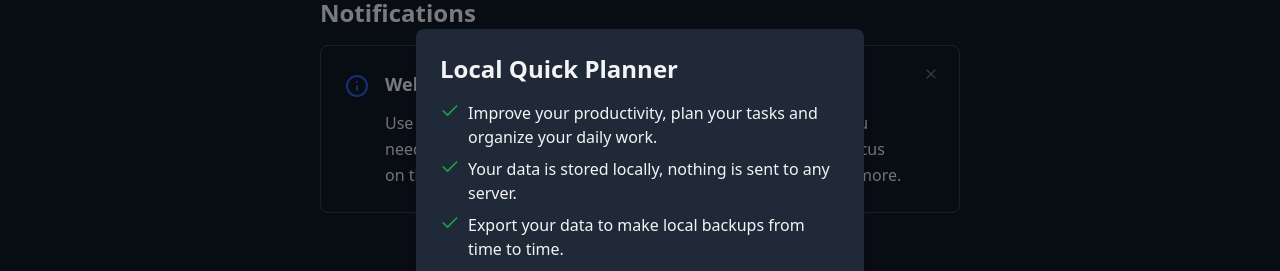
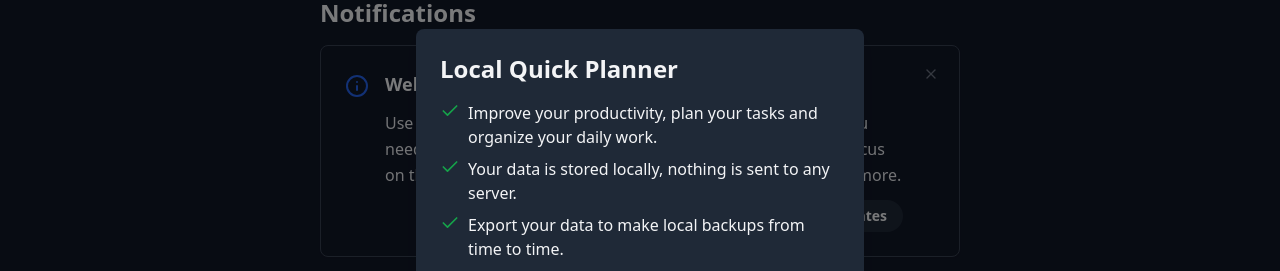
Before and after one commit to AntonioHCervantes/local-quick-planner, a Next.js app: page /notifications in a window 1280 px wide. Shown: the part 179-450 px from the top of the page. Built offline with nearby package versions, Linux system fonts and the light colour scheme.

Commit message:
feat: add welcome notification quick actions

```diff
--- a/components/NotificationCard/NotificationCard.tsx
+++ b/components/NotificationCard/NotificationCard.tsx
@@ -1,10 +1,20 @@
 'use client';
 
-import { Info, AlertTriangle, Lightbulb, X } from 'lucide-react';
+import type { ReactNode } from 'react';
+import Link from 'next/link';
+import {
+  Info,
+  AlertTriangle,
+  Lightbulb,
+  MonitorSmartphone,
+  LayoutTemplate,
+  X,
+} from 'lucide-react';
 import { useI18n } from '../../lib/i18n';
 import { Notification } from '../../lib/types';
 import { useStore } from '../../lib/store';
 import { getNotificationIconClasses } from '../../lib/notifications';
+import { usePwaInstallPrompt } from '../../lib/usePwaInstallPrompt';
 
 interface Props {
   notification: Notification;
@@ -13,6 +23,7 @@ interface Props {
 export default function NotificationCard({ notification }: Props) {
   const { t } = useI18n();
   const removeNotification = useStore(state => state.removeNotification);
+  const { canInstall, isInstalled, promptInstall } = usePwaInstallPrompt();
   const Icon =
     notification.type === 'alert'
       ? AlertTriangle
@@ -23,6 +34,74 @@ export default function NotificationCard({ notification }: Props) {
   const description =
     notification.description ?? t(notification.descriptionKey);
   const dismissLabel = t('notifications.dismiss');
+  const actions: { key: string; node: ReactNode }[] = [];
+  const installDisabled = isInstalled || !canInstall;
+  const installTitle = isInstalled
+    ? t('notifications.welcome.installInstalled')
+    : !canInstall
+      ? t('notifications.welcome.installUnavailable')
+      : undefined;
+
+  if (notification.id === 'welcome') {
+    actions.push({
+      key: 'install',
+      node: (
+        <button
+          type="button"
+          onClick={() => {
+            if (!installDisabled) {
+              void promptInstall();
+            }
+          }}
+          disabled={installDisabled}
+          title={installTitle}
+          className={`inline-flex items-center gap-2 rounded-full bg-emerald-600 px-4 py-1.5 text-sm font-semibold text-white transition focus-visible:outline focus-visible:outline-2 focus-visible:outline-offset-2 focus-visible:outline-emerald-500 ${
+            installDisabled
+              ? 'cursor-not-allowed opacity-60 hover:bg-emerald-600'
+              : 'hover:bg-emerald-500'
+          }`}
+        >
+          <MonitorSmartphone
+            className="h-4 w-4"
+            aria-hidden="true"
+          />
+          {t('notifications.welcome.installCta')}
+        </button>
+      ),
+    });
+
+    actions.push({
+      key: 'demo',
+      node: (
+        <Link
+          href="/demo-templates"
+          className="inline-flex items-center gap-2 rounded-full bg-gray-200 px-4 py-1.5 text-sm font-semibold text-gray-900 transition hover:bg-gray-300 focus-visible:outline focus-visible:outline-2 focus-visible:outline-offset-2 focus-visible:outline-gray-400 dark:bg-gray-800 dark:text-gray-100 dark:hover:bg-gray-700 dark:focus-visible:outline-gray-600"
+        >
+          <LayoutTemplate
+            className="h-4 w-4"
+            aria-hidden="true"
+          />
+          {t('notifications.welcome.demoCta')}
+        </Link>
+      ),
+    });
+  }
+
+  if (notification.actionUrl && notification.actionLabelKey) {
+    actions.push({
+      key: 'action',
+      node: (
+        <a
+          href={notification.actionUrl}
+          target="_blank"
+          rel="noopener noreferrer"
+          className="inline-flex max-w-full flex-wrap break-words rounded-full bg-blue-600 px-4 py-1.5 text-sm font-medium text-white transition hover:bg-blue-500 focus-visible:outline focus-visible:outline-2 focus-visible:outline-offset-2 focus-visible:outline-blue-500"
+        >
+          {t(notification.actionLabelKey)}
+        </a>
+      ),
+    });
+  }
 
   return (
     <div className="relative overflow-hidden rounded-lg border border-gray-200 bg-white p-6 shadow-sm transition hover:border-blue-200 dark:border-gray-700 dark:bg-gray-900 dark:hover:border-blue-700/60">
@@ -50,15 +129,17 @@ export default function NotificationCard({ notification }: Props) {
           <p className="text-base leading-relaxed text-gray-700 break-words dark:text-gray-200">
             {description}
           </p>
-          {notification.actionUrl && notification.actionLabelKey && (
-            <a
-              href={notification.actionUrl}
-              target="_blank"
-              rel="noopener noreferrer"
-              className="inline-flex max-w-full flex-wrap break-words rounded-full bg-blue-600 px-4 py-1.5 text-sm font-medium text-white transition hover:bg-blue-500 focus-visible:outline focus-visible:outline-2 focus-visible:outline-offset-2 focus-visible:outline-blue-500"
-            >
-              {t(notification.actionLabelKey)}
-            </a>
+          {actions.length > 0 && (
+            <div className="flex flex-wrap justify-end gap-2">
+              {actions.map(action => (
+                <span
+                  key={action.key}
+                  className="inline-flex"
+                >
+                  {action.node}
+                </span>
+              ))}
+            </div>
           )}
         </div>
       </div>
--- a/lib/i18n.tsx
+++ b/lib/i18n.tsx
@@ -137,6 +137,11 @@ const translations: Record<Language, any> = {
         title: 'Welcome to Local Quick Planner',
         description:
           'Use the "My Tasks" board to collect and prioritize everything you need to do. Move items into "My Day" when you are ready to focus on them. Open settings to switch theme, export your data and more.',
+        installCta: 'Install app',
+        installUnavailable:
+          'Install is only available in supported browsers. Try using the browser menu to add Local Quick Planner to your device.',
+        installInstalled: 'App already installed',
+        demoCta: 'Explore demo templates',
       },
       workReminder: {
         title: 'Plan tomorrow',
@@ -468,6 +473,11 @@ const translations: Record<Language, any> = {
         title: '¡Hola! Te damos la bienvenida a Local Quick Planner',
         description:
           'Usa el tablero "Mis Tareas" para reunir y priorizar todo lo que debes hacer. Pasa los elementos a "Mi Día" cuando quieras enfocarte en ellos. Abre los ajustes para cambiar el tema, exportar tus datos y más.',
+        installCta: 'Instalar app',
+        installUnavailable:
+          'La instalación solo está disponible en navegadores compatibles. Usa el menú del navegador para añadir Local Quick Planner a tu dispositivo.',
+        installInstalled: 'La app ya está instalada',
+        demoCta: 'Ver plantillas de demostración',
       },
       workReminder: {
         title: 'Planifica el mañana',
--- /dev/null
+++ b/lib/usePwaInstallPrompt.ts
@@ -0,0 +1,81 @@
+'use client';
+
+import { useCallback, useEffect, useState } from 'react';
+
+type BeforeInstallPromptEvent = Event & {
+  prompt: () => Promise<void>;
+  userChoice: Promise<{ outcome: 'accepted' | 'dismissed'; platform: string }>;
+};
+
+export function usePwaInstallPrompt() {
+  const [deferredPrompt, setDeferredPrompt] =
+    useState<BeforeInstallPromptEvent | null>(null);
+  const [isInstalled, setIsInstalled] = useState(false);
+
+  useEffect(() => {
+    if (typeof window === 'undefined') {
+      return;
+    }
+
+    const checkInstalled = () => {
+      const mediaQuery = window.matchMedia?.('(display-mode: standalone)');
+      if (mediaQuery?.matches) {
+        setIsInstalled(true);
+        return;
+      }
+
+      if (
+        'standalone' in window.navigator &&
+        (window.navigator as unknown as { standalone?: boolean }).standalone
+      ) {
+        setIsInstalled(true);
+      }
+    };
+
+    checkInstalled();
+
+    const handleBeforeInstallPrompt = (event: Event) => {
+      event.preventDefault();
+      setDeferredPrompt(event as BeforeInstallPromptEvent);
+    };
+
+    const handleAppInstalled = () => {
+      setIsInstalled(true);
+      setDeferredPrompt(null);
+    };
+
+    window.addEventListener('beforeinstallprompt', handleBeforeInstallPrompt);
+    window.addEventListener('appinstalled', handleAppInstalled);
+
+    return () => {
+      window.removeEventListener(
+        'beforeinstallprompt',
+        handleBeforeInstallPrompt
+      );
+      window.removeEventListener('appinstalled', handleAppInstalled);
+    };
+  }, []);
+
+  const promptInstall = useCallback(async () => {
+    if (!deferredPrompt) {
+      return false;
+    }
+
+    await deferredPrompt.prompt();
+    const { outcome } = await deferredPrompt.userChoice;
+
+    if (outcome === 'accepted') {
+      setDeferredPrompt(null);
+      setIsInstalled(true);
+      return true;
+    }
+
+    return false;
+  }, [deferredPrompt]);
+
+  return {
+    isInstalled,
+    canInstall: !isInstalled && deferredPrompt !== null,
+    promptInstall,
+  };
+}
```
Also changed, not shown: 1 other file (tests, documents, lock files or other folders).
